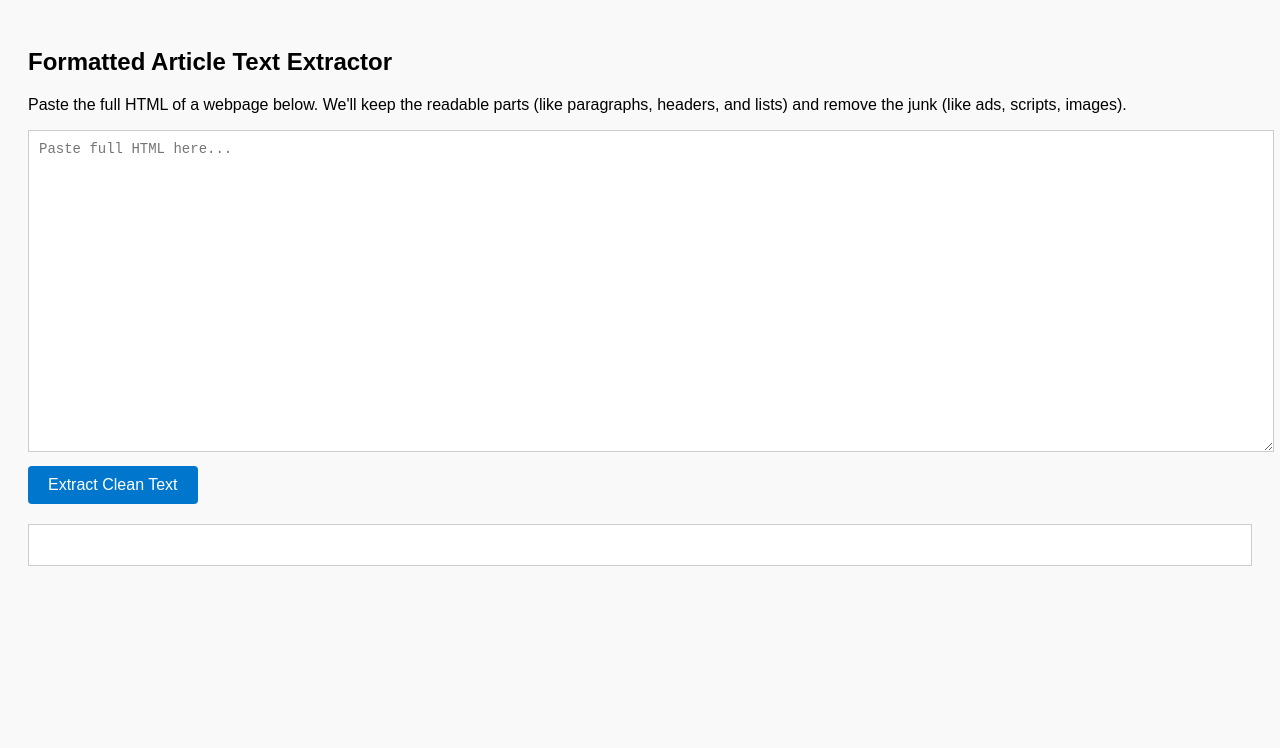
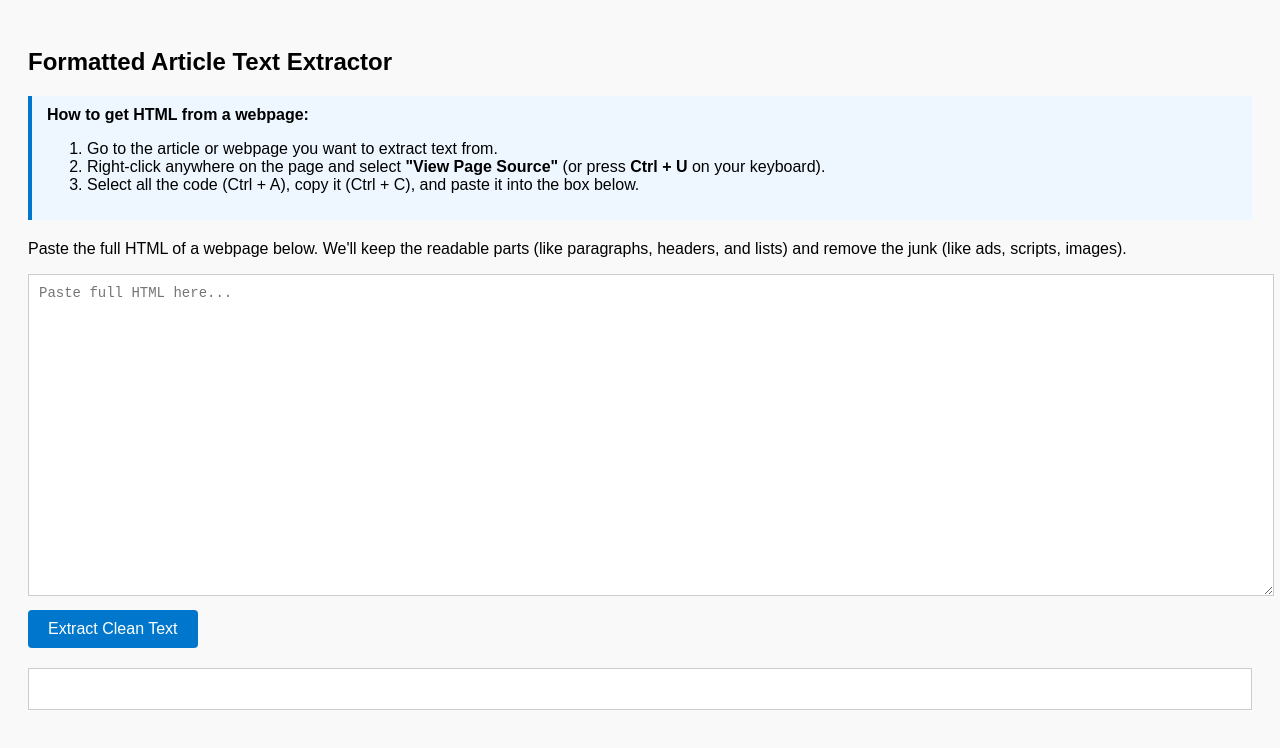
Before and after one commit to Jzivkovic02/html-viewer-tool, a plain HTML site: page index.html in a window 1280 px wide. Drawn offline with Linux system fonts and the light colour scheme.

Commit message:
Update index.html

```diff
--- a/index.html
+++ b/index.html
@@ -34,11 +34,26 @@
       border: 1px solid #ccc;
       margin-top: 20px;
     }
+    .instructions {
+      background-color: #eef7ff;
+      border-left: 4px solid #0077cc;
+      padding: 10px 15px;
+      margin-bottom: 20px;
+    }
   </style>
 </head>
 <body>
 
   <h2>Formatted Article Text Extractor</h2>
+  <div class="instructions">
+    <strong>How to get HTML from a webpage:</strong>
+    <ol>
+      <li>Go to the article or webpage you want to extract text from.</li>
+      <li>Right-click anywhere on the page and select <strong>"View Page Source"</strong> (or press <strong>Ctrl + U</strong> on your keyboard).</li>
+      <li>Select all the code (Ctrl + A), copy it (Ctrl + C), and paste it into the box below.</li>
+    </ol>
+  </div>
+
   <p>Paste the full HTML of a webpage below. We'll keep the readable parts (like paragraphs, headers, and lists) and remove the junk (like ads, scripts, images).</p>
 
   <textarea id="htmlInput" placeholder="Paste full HTML here..."></textarea>
```
